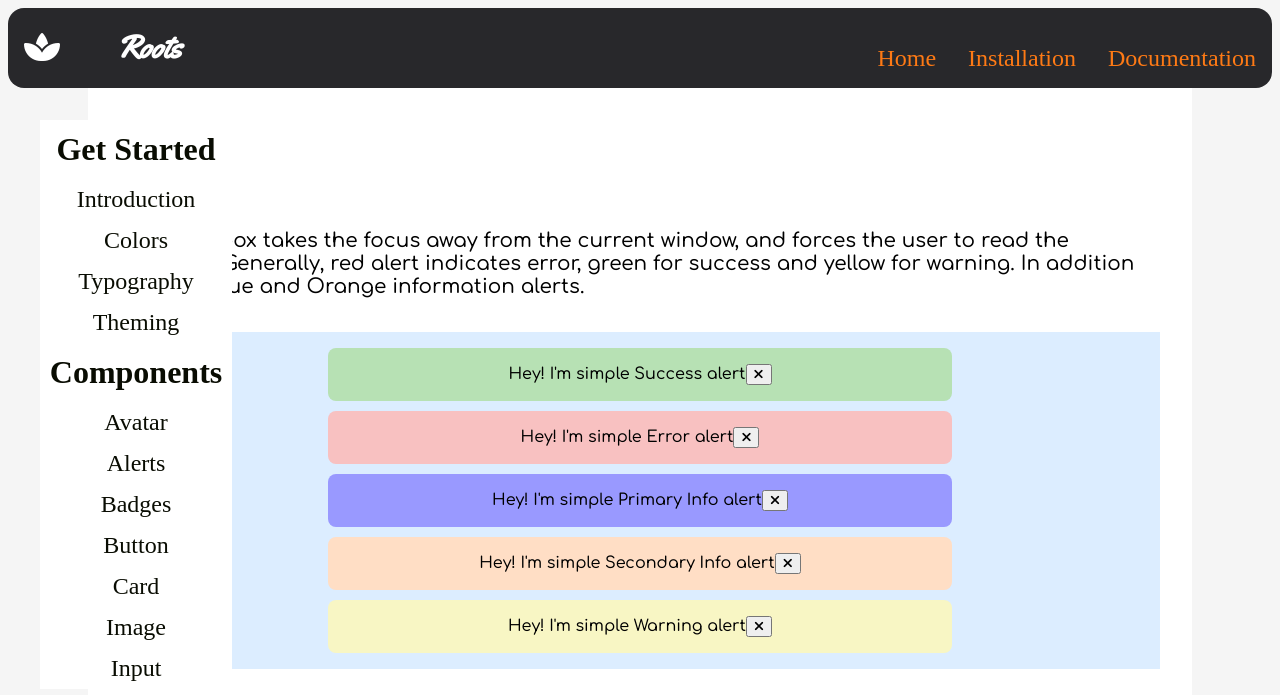
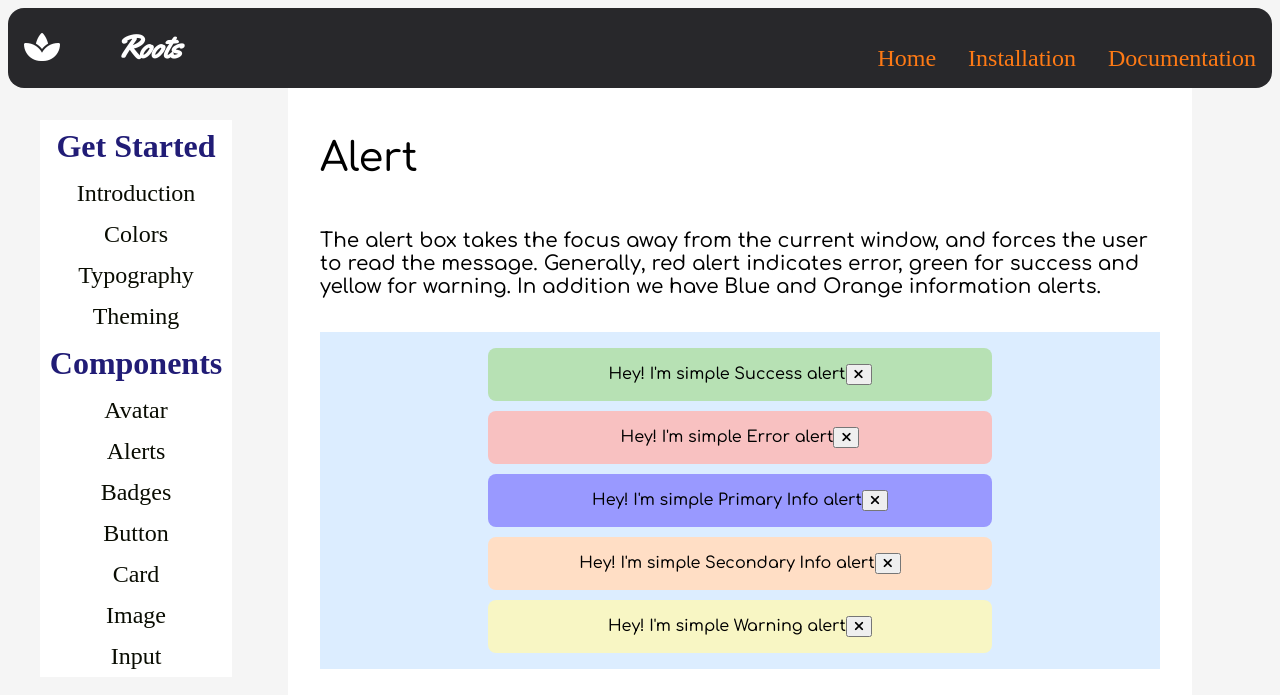
Before and after one commit to vanshitamoolchandani/Roots-Component-Library, a plain HTML site: page component/Alerts/index.html in a window 1280 px wide. Shown: the top 695 px of the page. Drawn offline with Linux system fonts and the light colour scheme; files whose address does not match are found by name.

Commit message:
nav-bar updated

```diff
--- a/component/Alerts/index.html
+++ b/component/Alerts/index.html
@@ -12,7 +12,7 @@
 
 <body>
 
-    <!-- NAVIGATION BODY -->
+    <!-- NAVIGATION -->
     <nav class="nav-container">
         <div class="nav-child">
             <a class="nav-content"><i class="nav-logo fas fa-spa"></i></a>
@@ -26,14 +26,14 @@
     </nav>
     <div class="nav-body scroll">
         <div class="nav-scroll">
-            <h4 class="nav-heading"><a class="nav-a">Get Started</a></h4>
+            <h4 class="nav-heading">Get Started</h4>
             <ul class="nav-ul">
                 <li class="nav-li"><a class="nav-a">Introduction</a></li>
                 <li class="nav-li"><a class="nav-a">Colors</a></li>
                 <li class="nav-li"><a class="nav-a">Typography</a></li>
                 <li class="nav-li"><a class="nav-a">Theming</a></li>
             </ul>
-            <h4 class="nav-heading"><a class="nav-a">Components</a></h4>
+            <h4 class="nav-heading">Components</h4>
             <ul class="nav-ul">
                 <li class="nav-li"> <a href="/component/Avatars/index.html" class="nav-a ">Avatar</a></li>
                 <li class="nav-li"> <a href="/component/Alerts/index.html" class="nav-a ">Alerts</a></li>
@@ -47,7 +47,6 @@
     </div>
 
     <!-- ALERT BODY -->
-    <div>
         <div class="alert-body">
             <h2 class="heading">Alert</h2>
             <h5 class="alert-content">The alert box takes the focus away from the current window, and forces the user to read the message. Generally, red alert indicates error, green for success and yellow for warning. In addition we have Blue and Orange information alerts.
@@ -69,7 +68,6 @@
                 </code>
             </div>
         </div>
-    </div>
 </body>
 
 </html>
--- a/component/Avatars/styles.css
+++ b/component/Avatars/styles.css
@@ -7,7 +7,7 @@
 .avatar-body{
     font-family: var(--font-family-content);
     grid-area: main;
-    margin: 0rem 10rem;
+    margin: 0rem 5rem;
     background-color: var(--white-color);
     padding: 2rem;
 }
--- a/styles.css
+++ b/styles.css
@@ -3,10 +3,10 @@
 @import url(/styles/nav.css); */
 @import url(/styles/styles-global/root.css);
 
-body{
-   position: static;
+.header-body{
+   position: relative;
    display: block;
-
+   width: 100%;
 }
 .nav-container{
     width: 100%;
@@ -16,6 +16,7 @@ body{
     justify-content: space-between;
     align-items: center;
     background-color: var(--black-matte-color);
+    grid-area: header;
 }
 
 .nav-child{
--- a/styles/styles-global/root.css
+++ b/styles/styles-global/root.css
@@ -33,7 +33,7 @@ body{
         "nav  main main"
         "nav  main main"
         "footer footer footer";
-        grid-template-rows: 50px 1fr 30px;
+        /* grid-template-rows: 50px 1fr 30px; */
         grid-template-columns: 200px 1fr;
 }
 
```
Also changed, not shown: component/Avatars/index.html (+0 -3 lines), index.html (+2 -2 lines).
